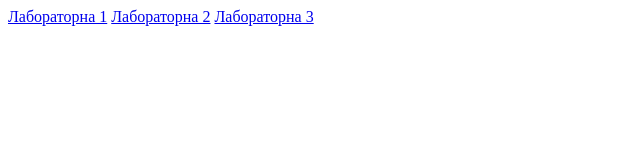
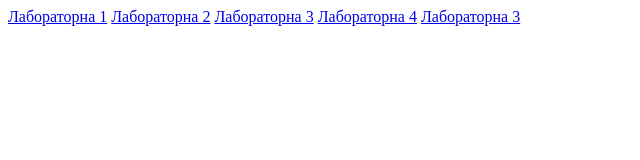
Before and after one commit to Posipaki4/computer_graph, a plain HTML site: page index.html in a window 1280 px wide. Shown: the whole page, without its empty margins (0-640 px from the left). Drawn offline with Linux system fonts and the light colour scheme.

Commit message:
Update index.html

```diff
--- a/index.html
+++ b/index.html
@@ -9,6 +9,9 @@
     <a href="lab1/mainlab1.html" >Лабораторна 1</a>
     <a href="lab2/mainlab2.html" >Лабораторна 2</a>
     <a href="lab3/mainlab3.html" >Лабораторна 3</a>
+    <a href="lab4/mainlab4.html" >Лабораторна 4</a>
+    <a href="lab5/mainlab5.html" >Лабораторна 3</a>
+
     </div>
 </body>
 </html>
```
